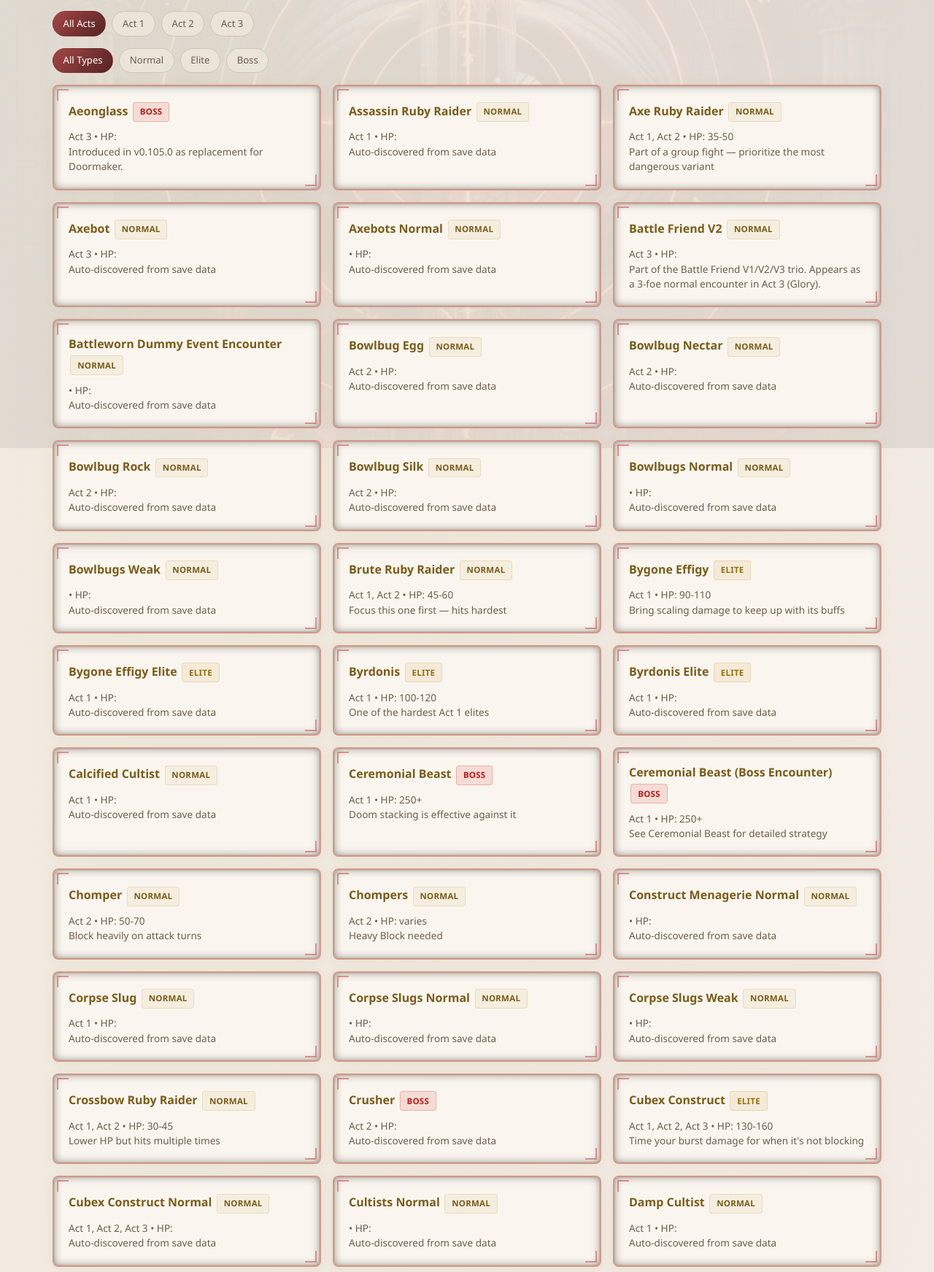
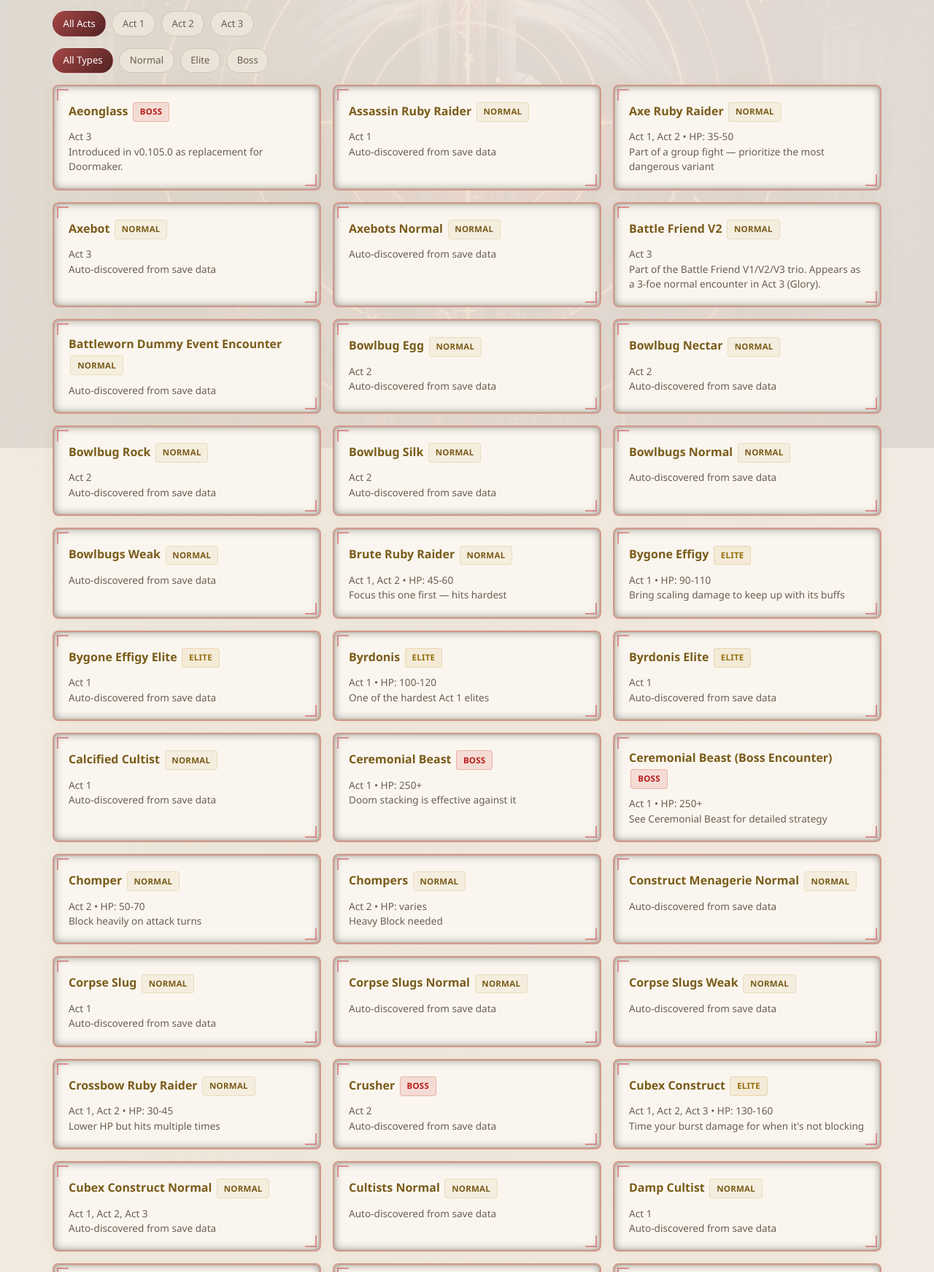
Before and after one commit to thequantumfalcon/spirescope, a FastAPI app: page /enemies in a window 1280 px wide. Shown: the part 186-1929 px from the top of the page at 73% size. Run offline with FastAPI, Linux system fonts and the light colour scheme.

Commit message:
Hide the HP label for the 140 enemies whose hp_range is unknown

```diff
--- a/sts2/templates/enemies.html
+++ b/sts2/templates/enemies.html
@@ -25,7 +25,7 @@
   <h3>{{ enemy.name }}
     <span class="tag {% if enemy.type == 'boss' %}tag-attack{% elif enemy.type == 'elite' %}tag-power{% else %}tag-skill{% endif %}">{{ enemy.type }}</span>
   </h3>
-  <p>{{ enemy.act|join(', ') }} &bull; HP: {{ enemy.hp_range }}</p>
+  <p>{{ enemy.act|join(', ') }}{% if enemy.hp_range %} &bull; HP: {{ enemy.hp_range }}{% endif %}</p>
   {% if enemy.tips %}<p class="text-sm text-green">{{ enemy.tips[0] }}</p>{% endif %}
 </a>
 {% endfor %}
--- a/sts2/templates/enemy_detail.html
+++ b/sts2/templates/enemy_detail.html
@@ -9,7 +9,7 @@
   <h1>{{ enemy.name }}
     <span class="tag {% if enemy.type == 'boss' %}tag-attack{% elif enemy.type == 'elite' %}tag-power{% else %}tag-skill{% endif %}">{{ enemy.type }}</span>
   </h1>
-  <p class="text-muted">{{ enemy.act|join(', ') }} &bull; HP: {{ enemy.hp_range }}{% if danger %} &bull; Danger: <span class="danger-{{ danger.grade|lower }}">{{ danger.grade }}</span> (avg {{ danger.avg_damage }} dmg, {{ danger.fights }} fights){% endif %}</p>
+  <p class="text-muted">{{ enemy.act|join(', ') }}{% if enemy.hp_range %} &bull; HP: {{ enemy.hp_range }}{% endif %}{% if danger %} &bull; Danger: <span class="danger-{{ danger.grade|lower }}">{{ danger.grade }}</span> (avg {{ danger.avg_damage }} dmg, {{ danger.fights }} fights){% endif %}</p>
 </div>
 
 {% if enemy.patterns %}
--- a/sts2/templates/search.html
+++ b/sts2/templates/search.html
@@ -50,7 +50,7 @@
 {% for enemy in results.enemies %}
 <a href="/enemies/{{ enemy.id }}" class="card card-link">
   <h3>{{ enemy.name }} <span class="tag tag-{{ enemy.type }}">{{ enemy.type }}</span></h3>
-  <p>{{ enemy.act|join(', ') }} &bull; HP: {{ enemy.hp_range }}</p>
+  <p>{{ enemy.act|join(', ') }}{% if enemy.hp_range %} &bull; HP: {{ enemy.hp_range }}{% endif %}</p>
 </a>
 {% endfor %}
 </div>
```
